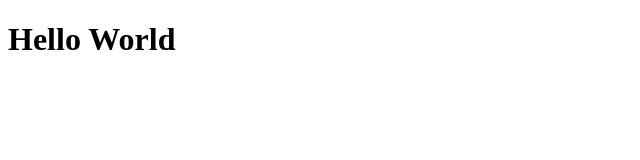
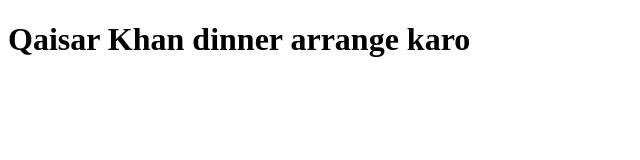
Before and after one commit to WaqasPervaiz/Bootcamp2020sample, a plain HTML site: page index.html in a window 1280 px wide. Shown: the whole page, without its empty margins (0-640 px from the left). Drawn offline with Linux system fonts and the light colour scheme.

Commit message:
Update safe.html

```diff
--- a/index.html
+++ b/index.html
@@ -6,6 +6,6 @@
     <title>Document</title>
 </head>
 <body>
-    <H1>Hello World</H1>
+    <H1>Qaisar Khan dinner arrange karo</H1>
 </body>
 </html>
```
